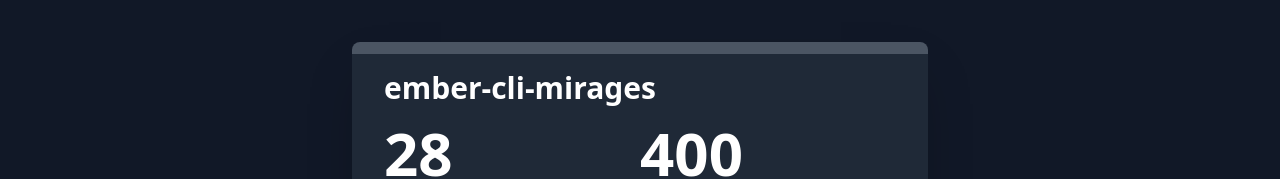
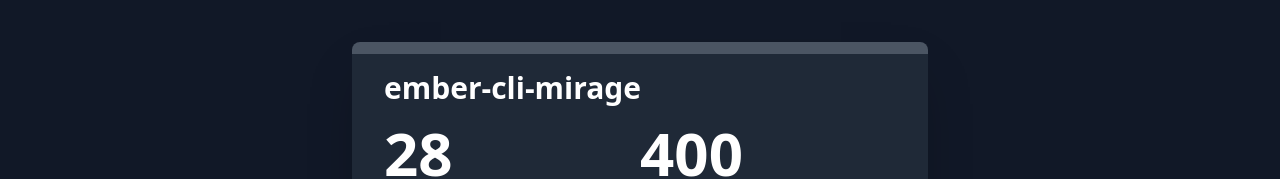
Before and after one commit to embermap/dashboard, a React (Create React App) app: page / in a window 1280 px wide. Shown: the part 241-420 px from the top of the page. Built offline with nearby package versions, Linux system fonts and the light colour scheme.

Commit message:
Another commit

```diff
--- a/src/App.js
+++ b/src/App.js
@@ -13,7 +13,7 @@
 function Project({ name }) {
   return (
     <div className="border-t-12 border-gray-600 bg-gray-800 text-white w-1/2 h-1/2 px-8 py-4 shadow-2xl rounded-lg flex flex-col">
-      <p className="font-semibold text-3xl text-white">{name}s</p>
+      <p className="font-semibold text-3xl text-white">{name}</p>
 
       <div className="text-xl mt-3 flex-1 flex flex-wrap">
         <Stat title="Untriaged issues" value={28} />
```
